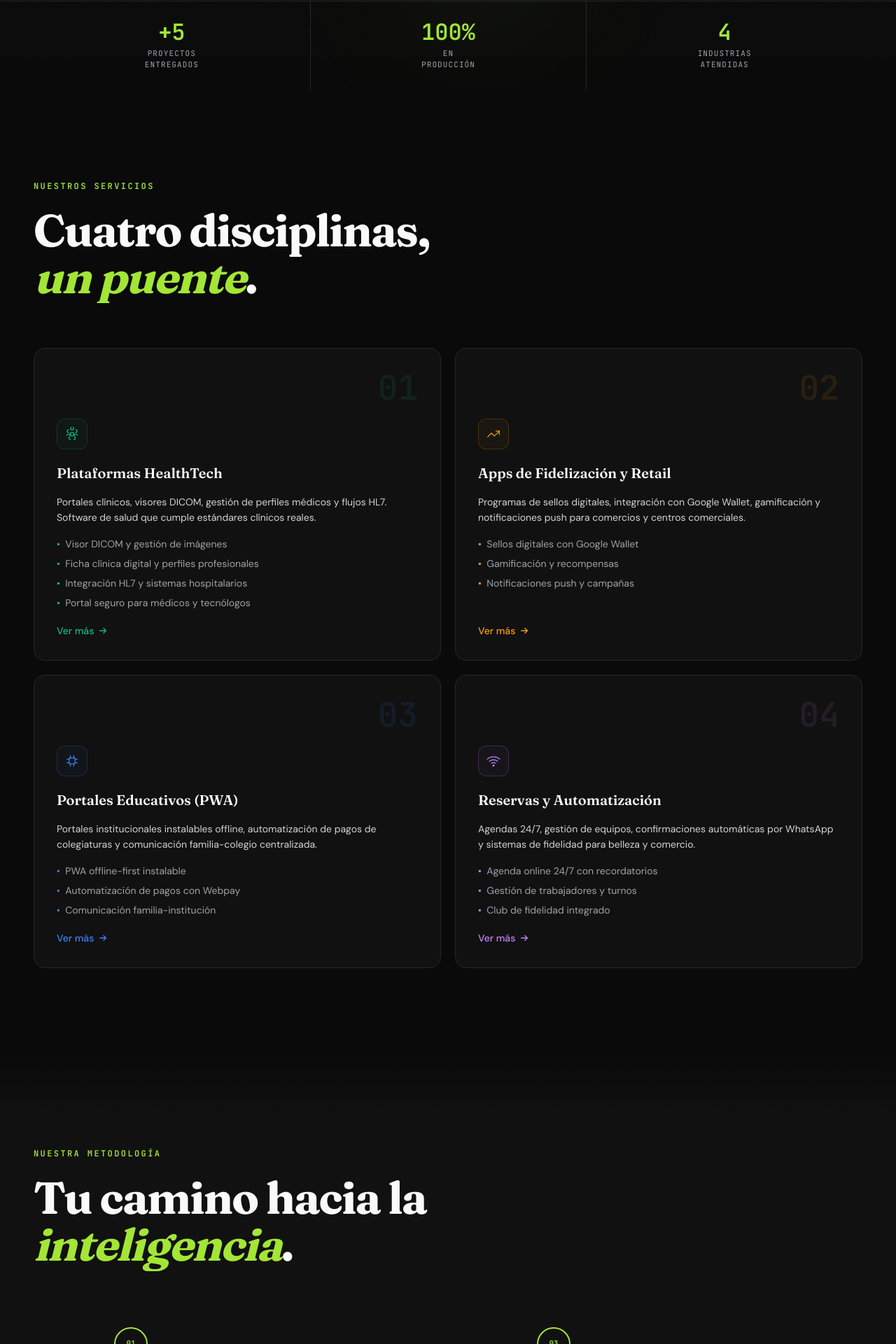
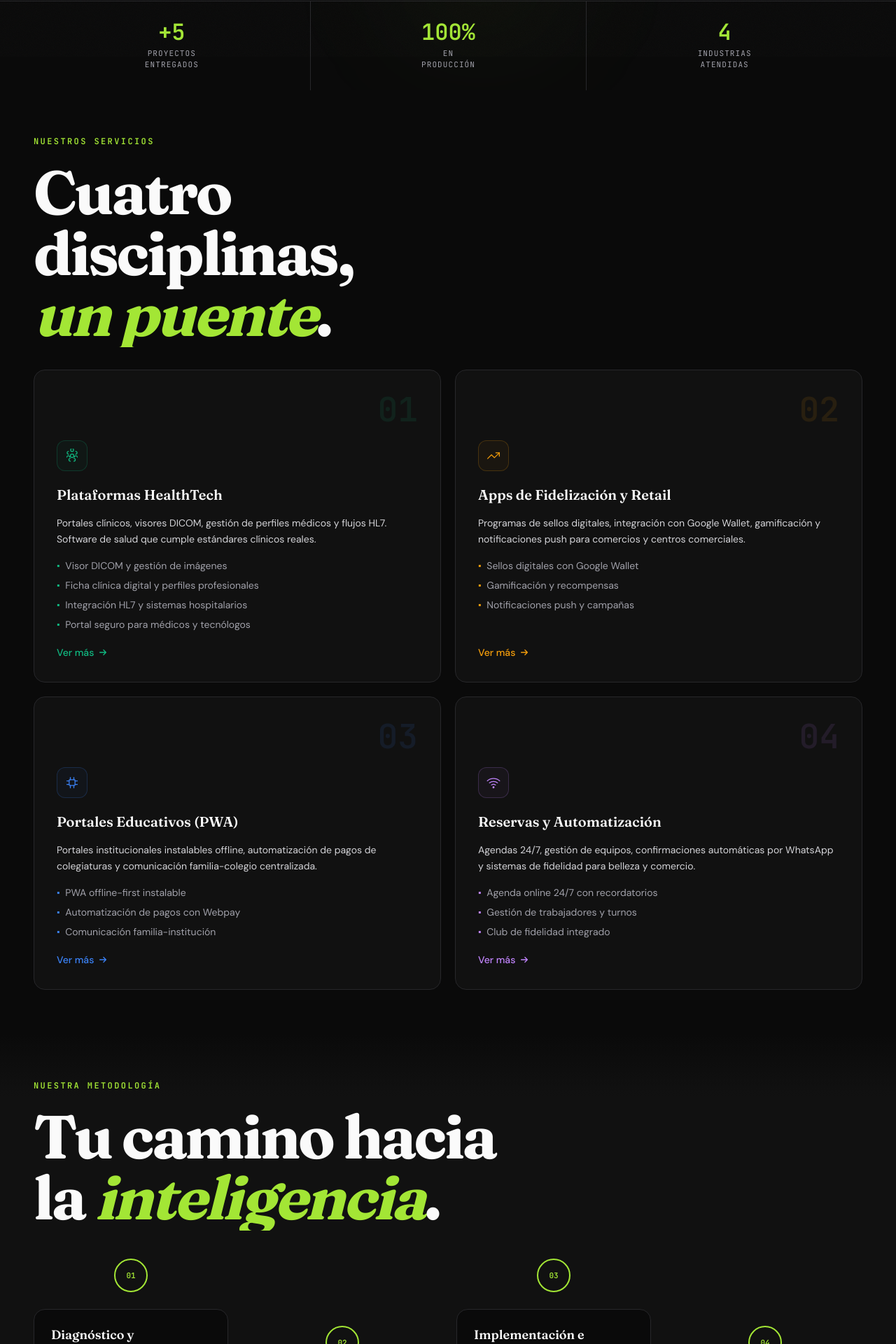
Before and after one commit to nachitomate-cell/synaptech-website, a Next.js app in the folder apps/web/: page / in a window 1280 px wide. Shown: the part 719-2639 px from the top of the page at 70% size. Built offline with nearby package versions, Linux system fonts and the light colour scheme.

Commit message:
design: reduce empty spaces between sections by 50% and increase H2 heading sizes significantly for a bold premium aesthetic

```diff
--- a/apps/web/src/app/globals.css
+++ b/apps/web/src/app/globals.css
@@ -46,10 +46,10 @@ h1 {
 }
 h2 {
   font-family: var(--font-fraunces);
-  font-size: clamp(2rem, 5vw, 4.5rem);
+  font-size: clamp(2.6rem, 6.8vw, 5.5rem);
   font-weight: 700;
-  letter-spacing: -0.03em;
-  line-height: 1.05;
+  letter-spacing: -0.04em;
+  line-height: 1.0;
 }
 
 /* ── Eyebrow labels ── */
--- a/apps/web/src/components/Cases.tsx
+++ b/apps/web/src/components/Cases.tsx
@@ -247,9 +247,9 @@ const CASES = [
 
 export default function Cases() {
   return (
-    <section id="casos" className="py-32 bg-bg-primary">
+    <section id="casos" className="py-16 bg-bg-primary">
       <div className="max-w-screen-xl mx-auto px-6 md:px-12">
-        <div className="mb-16">
+        <div className="mb-8">
           <motion.p
             initial={{ opacity: 0 }}
             whileInView={{ opacity: 1 }}
--- a/apps/web/src/components/Contact.tsx
+++ b/apps/web/src/components/Contact.tsx
@@ -36,9 +36,9 @@ export default function Contact() {
   };
 
   return (
-    <section id="contacto" className="py-32 bg-bg-primary">
+    <section id="contacto" className="py-16 bg-bg-primary">
       <div className="max-w-screen-xl mx-auto px-6 md:px-12">
-        <div className="mb-16">
+        <div className="mb-8">
           <motion.p
             initial={{ opacity: 0 }}
             whileInView={{ opacity: 1 }}
--- a/apps/web/src/components/Diagnosis.tsx
+++ b/apps/web/src/components/Diagnosis.tsx
@@ -47,7 +47,7 @@ export default function Diagnosis() {
   };
 
   return (
-    <section id="diagnostico" className="py-32 section-blend overflow-hidden">
+    <section id="diagnostico" className="py-16 section-blend overflow-hidden">
       <div className="max-w-screen-xl mx-auto px-6 md:px-12">
         <div className="grid grid-cols-1 lg:grid-cols-2 gap-16 items-center">
 
@@ -92,13 +92,13 @@ export default function Diagnosis() {
           {/* Right: form */}
           <div>
             <p className="eyebrow mb-5">Diagnóstico Gratis</p>
-            <RevealHeading className="text-text-primary mb-10">
+            <RevealHeading className="text-text-primary mb-6">
               ¿Listo para{" "}
               <em className="italic text-accent font-display">transformar</em>?
             </RevealHeading>
 
             {/* Progress bar */}
-            <div className="flex gap-1.5 mb-10">
+            <div className="flex gap-1.5 mb-6">
               {[0,1,2].map(i => (
                 <div key={i} className={`h-1 flex-1 rounded-full transition-all duration-500
                   ${i < step ? "bg-accent" : i === step ? "bg-accent/60" : "bg-border-subtle"}`} />
--- a/apps/web/src/components/FAQ.tsx
+++ b/apps/web/src/components/FAQ.tsx
@@ -42,9 +42,9 @@ export default function FAQ() {
   const [open, setOpen] = useState<number | null>(null);
 
   return (
-    <section id="faq" className="py-32 bg-bg-primary">
+    <section id="faq" className="py-16 bg-bg-primary">
       <div className="max-w-screen-xl mx-auto px-6 md:px-12">
-        <div className="mb-16">
+        <div className="mb-8">
           <motion.p
             initial={{ opacity: 0 }}
             whileInView={{ opacity: 1 }}
--- a/apps/web/src/components/Pricing.tsx
+++ b/apps/web/src/components/Pricing.tsx
@@ -46,9 +46,9 @@ const TIERS = [
 
 export default function Pricing() {
   return (
-    <section id="inversion" className="py-32 section-blend">
+    <section id="inversion" className="py-16 section-blend">
       <div className="max-w-screen-xl mx-auto px-6 md:px-12">
-        <div className="mb-16">
+        <div className="mb-8">
           <motion.p
             initial={{ opacity: 0 }}
             whileInView={{ opacity: 1 }}
--- a/apps/web/src/components/Process.tsx
+++ b/apps/web/src/components/Process.tsx
@@ -31,9 +31,9 @@ const STEPS = [
 
 export default function Process() {
   return (
-    <section id="metodologia" className="py-32 section-blend overflow-hidden">
+    <section id="metodologia" className="py-16 section-blend overflow-hidden">
       <div className="max-w-screen-xl mx-auto px-6 md:px-12">
-        <div className="mb-20">
+        <div className="mb-10">
           <motion.p
             initial={{ opacity: 0 }}
             whileInView={{ opacity: 1 }}
--- a/apps/web/src/components/Services.tsx
+++ b/apps/web/src/components/Services.tsx
@@ -146,9 +146,9 @@ function ServiceCard({ s, index }: { s: Service; index: number }) {
 
 export default function Services() {
   return (
-    <section id="servicios" className="py-32 bg-bg-primary">
+    <section id="servicios" className="py-16 bg-bg-primary">
       <div className="max-w-screen-xl mx-auto px-6 md:px-12">
-        <div className="mb-16">
+        <div className="mb-8">
           <motion.p
             initial={{ opacity: 0 }}
             whileInView={{ opacity: 1 }}
--- a/apps/web/src/components/Testimonials.tsx
+++ b/apps/web/src/components/Testimonials.tsx
@@ -72,7 +72,7 @@ function QuoteMark() {
 /* ── Component ── */
 export default function Testimonials() {
   return (
-    <section id="testimonios" className="py-32 relative overflow-hidden">
+    <section id="testimonios" className="py-16 relative overflow-hidden">
       {/* Subtle radial glow behind the section */}
       <div
         aria-hidden="true"
@@ -85,7 +85,7 @@ export default function Testimonials() {
 
       <div className="relative max-w-screen-xl mx-auto px-6 md:px-12">
         {/* Heading */}
-        <div className="mb-16">
+        <div className="mb-8">
           <motion.p
             initial={{ opacity: 0 }}
             whileInView={{ opacity: 1 }}
```
